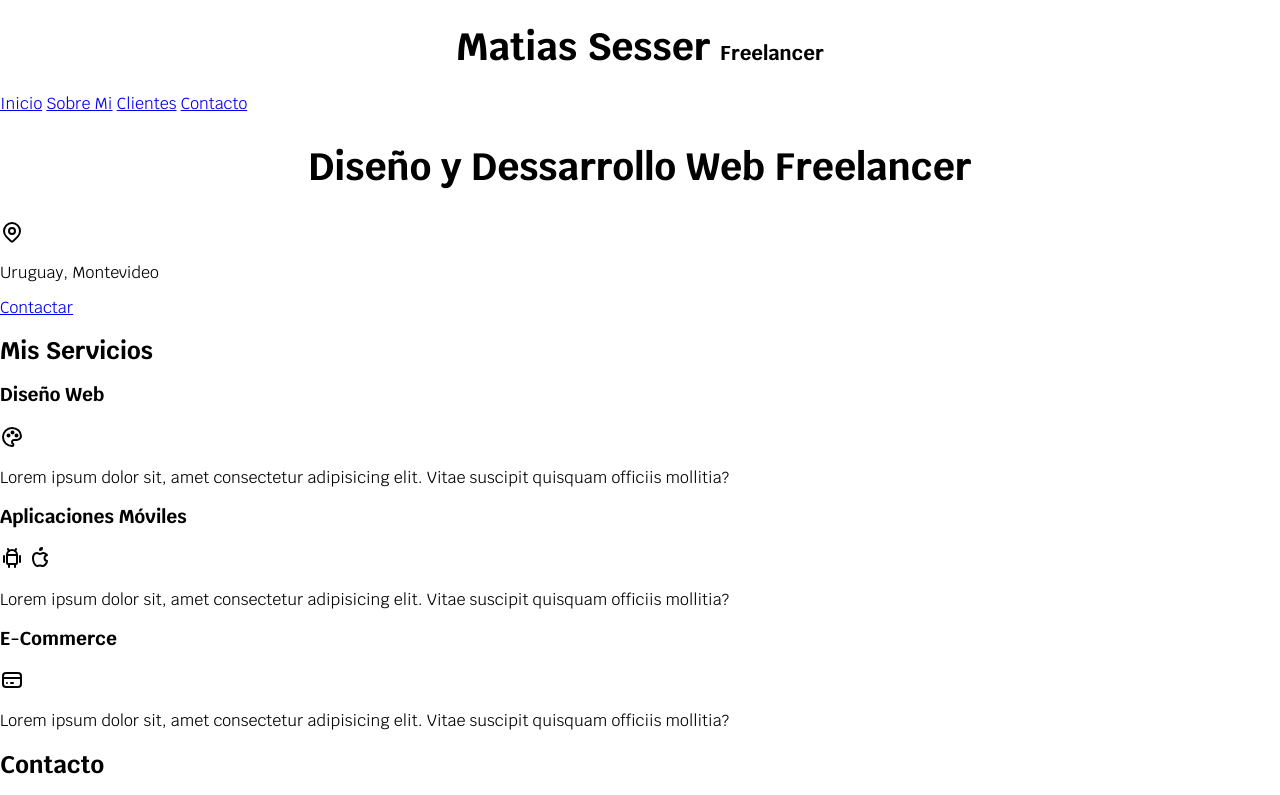
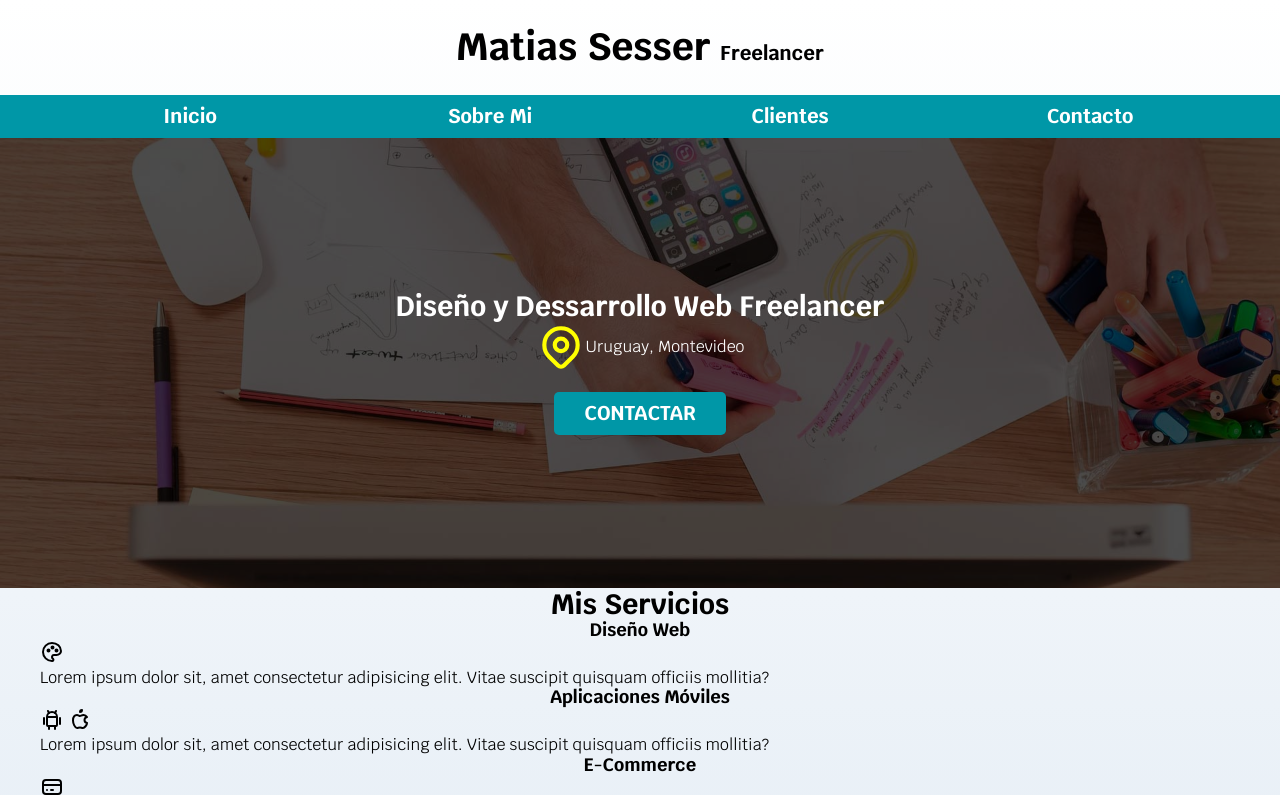
Before and after one commit to sesserm/udemy-sitio-freelancer, a plain HTML site: page index.html in a window 1280 px wide. Shown: the top 795 px of the page. Drawn offline with Linux system fonts and the light colour scheme.

Commit message:
Centro el texto y pongo el color de fondo

```diff
--- a/css/styles.css
+++ b/css/styles.css
@@ -1,5 +1,10 @@
 @import url('https://fonts.googleapis.com/css2?family=Krub:wght@400;700&display=swap');
 
+* {
+    box-sizing: border-box;
+    padding: 0;
+    margin: 0;
+}
 :root {
     --blanco: #ffffff;
     --oscuro: #212121;
@@ -11,18 +16,123 @@
 
 html {
     font-size: 62.5%;
+    box-sizing: border-box;
 }
 body {
     font-size: 16px; /*1rem = 10px*/
     font-family: 'Krub', sans-serif;
+    background-image: linear-gradient(to top, #DFE9F3 0%, var(--blanco) 100%);
 }
 
-.titulo {
-    text-align:center;
+h1 {
     font-size: 3.8rem;
+}
 
+h2 {
+    font-size: 2.8rem;
+}
+
+h3 {
+    font-size: 1.8rem;
+}
+
+h1,h2,h3 {
+    text-align: center;
 }
 
 .titulo span {
     font-size: 2rem;
 }
+
+.contenedor {
+    max-width: 120rem;
+    margin: 0 auto;
+}
+
+.boton {
+    background-color: var(--secundario);
+    color: var(--blanco);
+    padding: 1rem 3rem;
+    text-decoration: none;
+    margin-top: 2rem;
+    font-size: 2rem;
+    text-transform: uppercase;
+    font-weight: 700;
+    border-radius: 0.5rem;
+    width: 90%;
+    text-align: center;
+}
+
+.nav-bg {
+    background-color: var(--secundario);
+}
+
+.navegacion-principal {
+    display: flex;
+    flex-direction: column;
+    align-items: center;
+}
+.navegacion-principal a {
+    display: block;
+    width: 100%;
+    text-align: center;
+    color: var(--blanco);
+    text-decoration: none;
+    font-size: 2rem;
+    font-weight: 700;
+    padding: 1rem;
+
+
+
+}
+
+.navegacion-principal a:hover {
+    background-color: var(--primario);
+    color: var(--oscuro);
+    display: block;
+}
+
+.hero {
+    background-image: url("../img/hero.jpg");
+    background-repeat: no-repeat;
+    background-size: cover;
+    height: 450px;
+    position: relative;
+}
+
+.contenido-hero {
+    position: absolute;
+    background-color: rgba(0,0,0,0.7);
+    width: 100%;
+    height: 100%;
+    display: flex;
+    flex-direction: column;
+    align-items: center;
+    justify-content: center;
+}
+
+.contenido-hero h2, .contenido-hero p {
+    color: var(--blanco);
+}
+
+.ubicacion {
+    display: flex;
+    align-items: center;
+}
+
+.icon-tabler-map-pin{
+    color: yellow;
+    width: auto;
+    height: 5rem;
+}
+
+@media (min-width: 480px) {
+    .navegacion-principal {
+        flex-direction: row;
+        justify-content: space-between;
+    }
+
+    .boton {
+        width: auto;
+    }
+}
--- a/index.html
+++ b/index.html
@@ -13,24 +13,31 @@
         <h1 class="titulo">Matias Sesser <span> Freelancer</span> </h1>
     </header>
 
-    <nav>
-        <a href="#">Inicio</a>
-        <a href="#">Sobre Mi</a>
-        <a href="#">Clientes</a>
-        <a href="#">Contacto</a>
-    </nav>
+    <div class="nav-bg">
+        <nav class="navegacion-principal contenedor">
+            <a href="#">Inicio</a>
+            <a href="#">Sobre Mi</a>
+            <a href="#">Clientes</a>
+            <a href="#">Contacto</a>
+        </nav>
+    </div>
 
-    <section>
-        <h2 class="titulo">Diseño y Dessarrollo Web Freelancer</h2>
+    <section class="hero">
+        <div class="contenido-hero">
+        <h2>Diseño y Dessarrollo Web Freelancer</h2>
+        <div class="ubicacion">
             <svg xmlns="http://www.w3.org/2000/svg" class="icon icon-tabler icon-tabler-map-pin" width="24" height="24" viewBox="0 0 24 24" stroke-width="2" stroke="currentColor" fill="none" stroke-linecap="round" stroke-linejoin="round">
             <path stroke="none" d="M0 0h24v24H0z" fill="none"></path>
             <circle cx="12" cy="11" r="3"></circle>
             <path d="M17.657 16.657l-4.243 4.243a2 2 0 0 1 -2.827 0l-4.244 -4.243a8 8 0 1 1 11.314 0z"></path></svg>
         <p>Uruguay, Montevideo</p>
-        <a href="#">Contactar</a>
+        </div>
+
+        <a class="boton" href="#">Contactar</a>
+        </div>
     </section>
 
-    <main>
+    <main class="contenedor">
         <h2>Mis Servicios</h2>
 
         <section>
```
